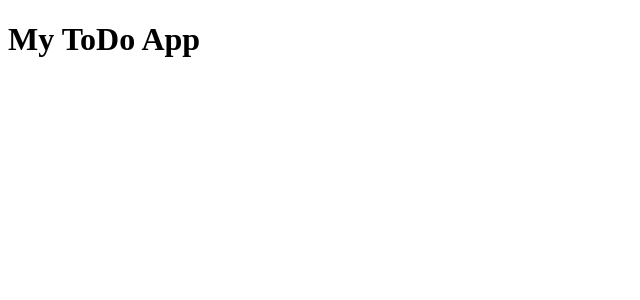
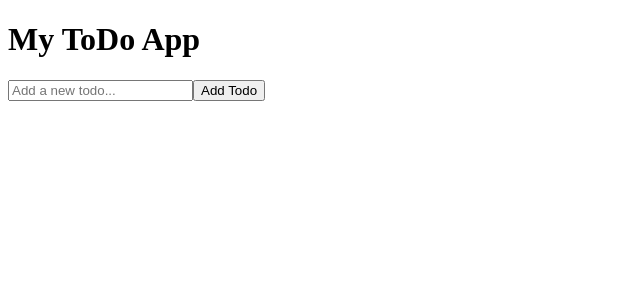
Before and after one commit to takayuki-nakamura7/todo-in-TS, a Next.js app in the folder todo-in-ts/: page / in a window 1280 px wide. Shown: the top 300 px of the page, without its empty margins (0-640 px from the left). Built offline with nearby package versions, Linux system fonts and the light colour scheme.

Commit message:
Add addTodo input

```diff
--- a/todo-in-ts/pages/index.tsx
+++ b/todo-in-ts/pages/index.tsx
@@ -4,6 +4,19 @@
 
 const Home: React.FC = () => {
   const [todos, setTodos] = useState<Todo[]>([]);
+  const [inputValue, setInputValue] = useState('');
+
+
+  const addTodo = () => {
+    if (!inputValue.trim()) return;
+    const newTodo: Todo = {
+      id: Math.random(),
+      text: inputValue,
+      completed: false,
+    };
+    setTodos([...todos, newTodo]);
+    setInputValue('');
+  }
 
   const deleteTodo = (id: number) => {
     setTodos(todos.filter(todo => todo.id !== id));
@@ -14,6 +27,13 @@
   return (
     <div>
       <h1>My ToDo App</h1>
+      <input
+        type="text"
+        value={inputValue}
+        onChange={(e) => setInputValue(e.target.value)}
+        placeholder="Add a new todo..."
+      />
+      <button onClick={addTodo}>Add Todo</button>
       <TodoList todos={todos} deleteTodo={deleteTodo} />
       {/* You will also need to render components or buttons to add/edit todos */}
     </div>
```
